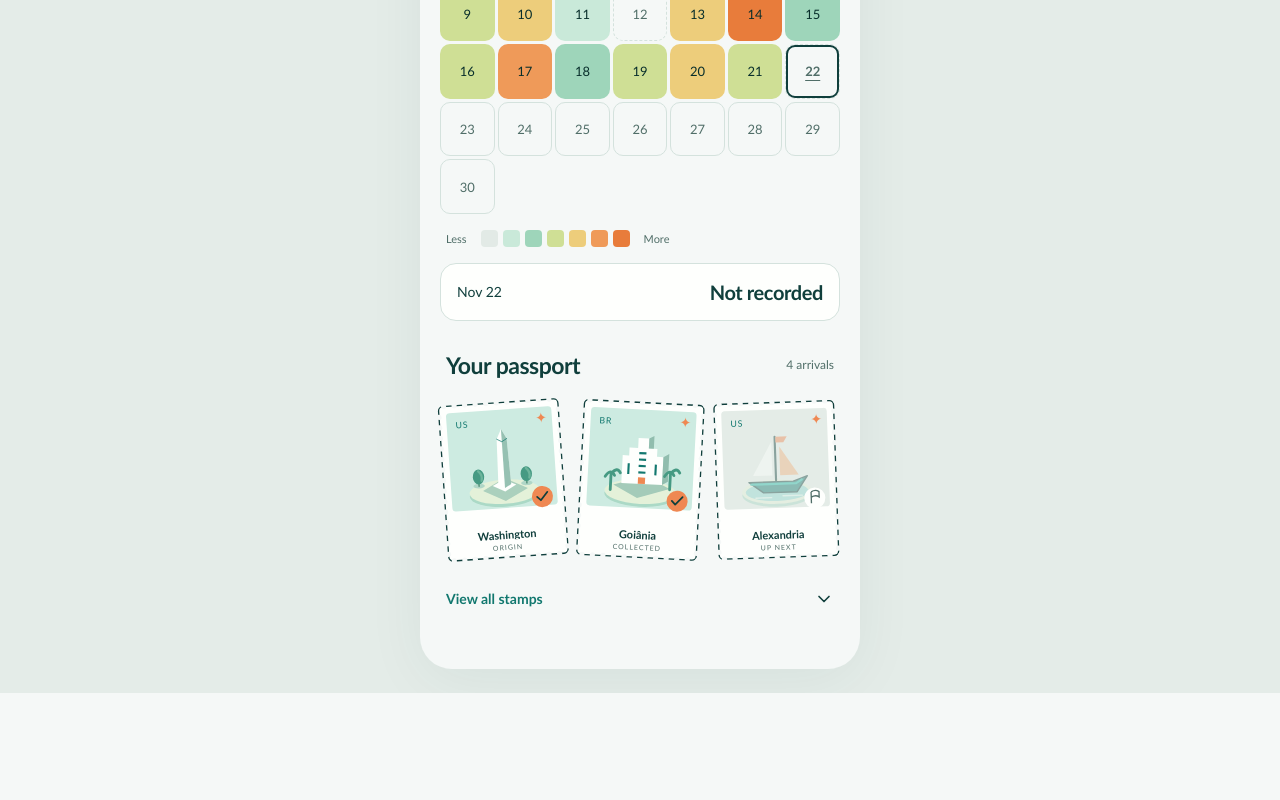
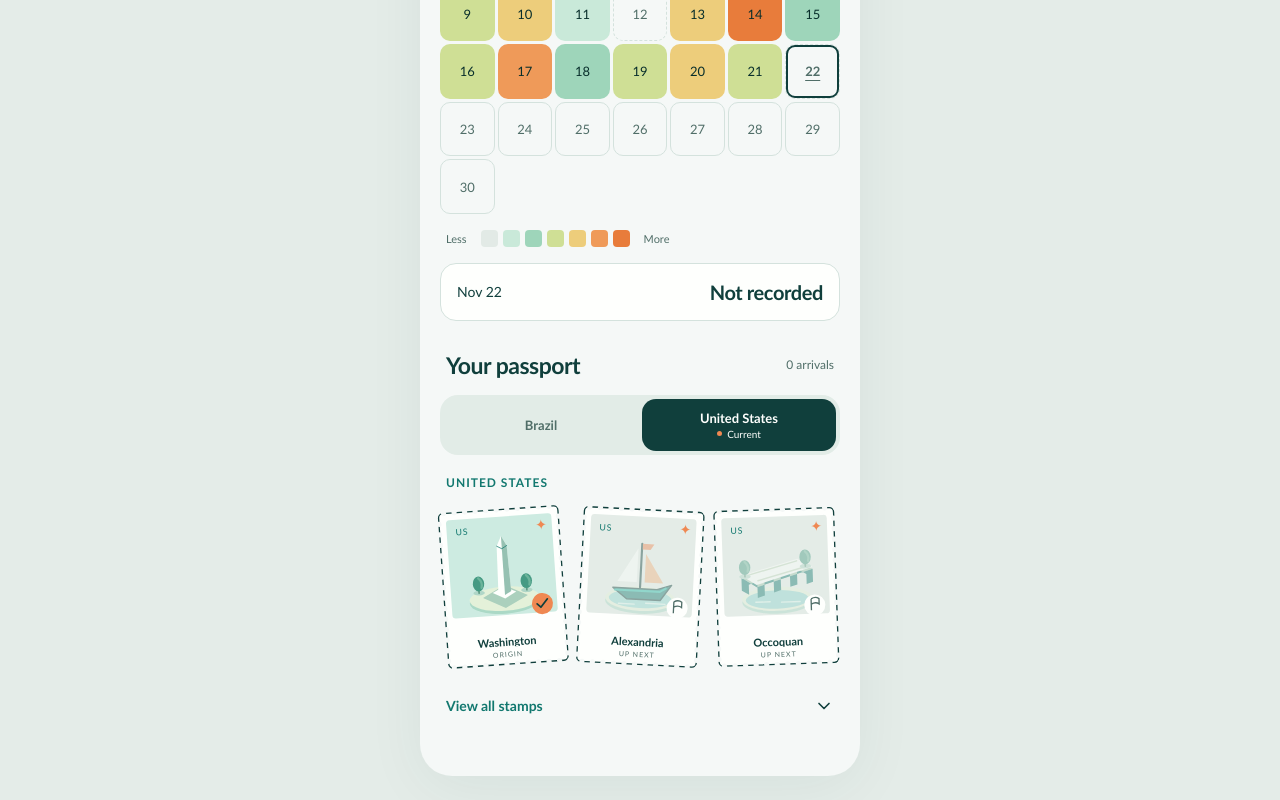
Before and after one commit to Nyllaah/cyh-habit-tracker, a Next.js app: page / in a window 1280 px wide. Shown: the part 1111-1911 px from the top of the page. Before the commit the page ends 1804 px from the top, so only its background shows below. Built offline with nearby package versions, Linux system fonts and the light colour scheme.

Commit message:
feat: organize passport stamps by country (criteria 35)

```diff
--- a/app/components/journey-map.tsx
+++ b/app/components/journey-map.tsx
@@ -1,21 +1,11 @@
 import { useEffect, useMemo, useRef, useState } from "react";
 import type * as Leaflet from "leaflet";
-import type { FeatureCollection, MultiPolygon, Polygon } from "geojson";
-import countries from "@/data/country-maps.json";
+import { countryMaps, placeCountry } from "@/lib/countries";
 import { type City } from "@/lib/journey";
 import { cityArtwork, routeWindow } from "@/lib/places";
-import { insideRing, journeyPosition } from "@/lib/map";
+import { journeyPosition } from "@/lib/map";
 
 type MapApi = { map: Leaflet.Map; library: typeof Leaflet };
-const outlines = countries as FeatureCollection<Polygon | MultiPolygon, { code: string; name: string }>;
-
-function countryForCity(city: City) {
-  return outlines.features.find((feature) => {
-    if (city.country) return feature.properties.code === city.country;
-    const polygons = feature.geometry.type === "Polygon" ? [feature.geometry.coordinates] : feature.geometry.coordinates;
-    return polygons.some((rings) => insideRing(city.longitude, city.latitude, rings[0]) && !rings.slice(1).some((ring) => insideRing(city.longitude, city.latitude, ring)));
-  });
-}
 
 export function JourneyMap({ route: fullRoute, meters }: { route: City[]; meters: number }) {
   const container = useRef<HTMLDivElement>(null);
@@ -23,7 +13,7 @@ export function JourneyMap({ route: fullRoute, meters }: { route: City[]; meters
   const [tileStatus, setTileStatus] = useState<"loading" | "ready" | "offline">("loading");
   const viewKey = useRef("");
   const route = useMemo(() => routeWindow(fullRoute, meters), [fullRoute, meters]);
-  const country = countryForCity(fullRoute[0]);
+  const country = countryMaps.features.find((feature) => feature.properties.code === placeCountry(fullRoute[0]));
 
   useEffect(() => {
     let disposed = false;
@@ -38,7 +28,7 @@ export function JourneyMap({ route: fullRoute, meters }: { route: City[]; meters
       map.on("zoomend", showOverviewMarkers);
       map.attributionControl.setPrefix(false);
       map.createPane("country").style.zIndex = "150";
-      library.geoJSON(outlines, { pane: "country", interactive: false, style: { color: "#69A99B", weight: 1.5, fillColor: "#CDE5CD", fillOpacity: 1 } }).addTo(map);
+      library.geoJSON(countryMaps, { pane: "country", interactive: false, style: { color: "#69A99B", weight: 1.5, fillColor: "#CDE5CD", fillOpacity: 1 } }).addTo(map);
       const tiles = library.tileLayer("https://tile.openstreetmap.org/{z}/{x}/{y}.png", {
         maxZoom: 19, minZoom: 2, keepBuffer: 0, updateWhenIdle: true,
         attribution: '&copy; <a href="https://www.openstreetmap.org/copyright">OpenStreetMap</a> · <a href="https://www.naturalearthdata.com/">Natural Earth</a>',
--- a/app/components/passport.tsx
+++ b/app/components/passport.tsx
@@ -1,6 +1,7 @@
 import Image from "next/image";
+import { useState } from "react";
 import { CityStamp } from "@/app/components/city-stamp";
-import type { PassportCollection, PassportStamp } from "@/lib/passport";
+import type { CountryPassport, PassportStamp } from "@/lib/passport";
 import { placeKey } from "@/lib/places";
 
 function StampGrid({ stamps }: { stamps: PassportStamp[] }) {
@@ -9,12 +10,23 @@ function StampGrid({ stamps }: { stamps: PassportStamp[] }) {
   </li>)}</ul>;
 }
 
-export function Passport({ collection }: { collection: PassportCollection }) {
+export function Passport({ countries, currentCountry }: { countries: CountryPassport[]; currentCountry: string }) {
+  const [selectedCountry, setSelectedCountry] = useState(currentCountry);
+  const selected = countries.find((country) => country.country === selectedCountry) ?? countries[0];
+  const { collection, name } = selected;
   const { preview, moreCollected, moreUpcoming, arrivalCount } = collection;
   const hasMore = moreCollected.length > 0 || moreUpcoming.length > 0;
   return (
     <section className="passport" aria-labelledby="passport-title">
       <div className="section-heading"><h2 id="passport-title">Your passport</h2><p>{arrivalCount} {arrivalCount === 1 ? "arrival" : "arrivals"}</p></div>
+      <div className="passport-country-switch" role="group" aria-label="Passport country">
+        {countries.map((country) => <button key={country.country} type="button" aria-pressed={country.country === selected.country}
+          aria-label={`View ${country.name} stamps${country.country === currentCountry ? ", current journey" : ""}`} onClick={() => setSelectedCountry(country.country)}>
+          <span>{country.name}</span>{country.country === currentCountry && <small>Current</small>}
+        </button>)}
+      </div>
+      <div key={selected.country} role="region" aria-labelledby="passport-country-title">
+        <h3 id="passport-country-title" className="passport-country-title">{name}</h3>
         <StampGrid stamps={preview} />
         {hasMore && <details className="passport-more">
           <summary><span className="passport-expand-label">View all stamps</span><span className="passport-collapse-label">Show less</span><Image src="/journey/icons/chevron-down.svg" width={20} height={20} alt="" /></summary>
@@ -23,6 +35,7 @@ export function Passport({ collection }: { collection: PassportCollection }) {
             {moreUpcoming.length > 0 && <div><h3>Next discoveries</h3><StampGrid stamps={moreUpcoming} /></div>}
           </div>
         </details>}
+      </div>
     </section>
   );
 }
--- a/app/globals.css
+++ b/app/globals.css
@@ -228,3 +228,11 @@ button.origin .origin-chevron { width: 16px; height: 16px; }
 /* Country-scale markers stay legible when nearby cities converge. */
 .map-overview .map-city-marker img, .map-overview .leaflet-tooltip { visibility: hidden; }
 .map-overview .map-city-marker::after { content: ""; position: absolute; left: 19px; top: 38px; width: 10px; height: 10px; border: 2px solid var(--surface); border-radius: 50%; background: var(--teal); }
+
+.passport-country-switch { display: flex; gap: 4px; padding: 4px; margin: -4px 0 20px; border-radius: 18px; background: #E2ECE7; }
+.passport-country-switch button { flex: 1; display: flex; flex-direction: column; align-items: center; justify-content: center; gap: 2px; min-width: 0; min-height: 52px; padding: 8px 12px; border: 0; border-radius: 14px; background: transparent; color: var(--muted); font-size: 13px; font-weight: 700; overflow-wrap: anywhere; }
+.passport-country-switch button[aria-pressed="true"] { background: var(--ink); color: var(--surface); }
+.passport-country-switch small { display: flex; align-items: center; gap: 5px; font-size: 10px; font-weight: 500; }
+.passport-country-switch small::before { content: ""; width: 5px; height: 5px; border-radius: 50%; background: #B95317; }
+.passport-country-switch button[aria-pressed="true"] small::before { background: var(--orange); }
+.passport-country-title { margin: 0 6px 16px; color: var(--teal); font-size: 12px; text-transform: uppercase; letter-spacing: 1px; font-weight: 700; }
--- a/app/page.tsx
+++ b/app/page.tsx
@@ -8,7 +8,8 @@ import { ActivityHistory } from "@/app/components/activity-history";
 import { CityPicker } from "@/app/components/city-picker";
 import { Arrival } from "@/app/components/arrival";
 import { Passport } from "@/app/components/passport";
-import { passportCollection } from "@/lib/passport";
+import { countryPassports, passportCollection } from "@/lib/passport";
+import { placeCountry } from "@/lib/countries";
 import { getCityCatalog, getJourneySample } from "@/lib/data";
 import { discoverNearby } from "@/lib/cities";
 import { placeKey } from "@/lib/places";
@@ -34,7 +35,8 @@ export default function Page() {
   const syncInFlight = useRef(false);
   const meters = routeMeters(state);
   const next = nextCity(state.route, meters);
-  const collection = passportCollection(state);
+  const currentCountry = placeCountry(state.route[0]);
+  const collection = passportCollection(state, currentCountry);
   const today = state.days.find((day) => day.date === sample.today);
   const needsDestinations = state.route.filter((city) => city.cumulativeMeters > meters).length < 2;
   const frontier = needsDestinations ? state.route[state.route.length - 1] : null;
@@ -108,7 +110,7 @@ export default function Page() {
 
       <ActivityHistory days={state.days} today={sample.today} unit={unit} />
 
-      <Passport collection={collection} />
+      <Passport key={state.route[0].id} countries={countryPassports(state)} currentCountry={currentCountry} />
 
       {choosingCity && <CityPicker catalog={catalog} carryLabel={`${formatDistance(checkpointCarry(state), unit)} carries over · stamps kept`}
         onSelect={(origin, candidates) => {
--- /dev/null
+++ b/lib/countries.ts
@@ -0,0 +1,19 @@
+import countries from "../data/country-maps.json" with { type: "json" };
+import type { FeatureCollection, MultiPolygon, Polygon } from "geojson";
+import type { Place } from "./places.ts";
+import { insideRing } from "./map.ts";
+
+export const countryMaps = countries as FeatureCollection<Polygon | MultiPolygon, { code: string; name: string }>;
+
+export function placeCountry(place: Place): string {
+  if (place.country) return place.country.toUpperCase();
+  // GPS origins may have coordinates without a country name.
+  return countryMaps.features.find((feature) => {
+    const polygons = feature.geometry.type === "Polygon" ? [feature.geometry.coordinates] : feature.geometry.coordinates;
+    return polygons.some((rings) => insideRing(place.longitude, place.latitude, rings[0]) && !rings.slice(1).some((ring) => insideRing(place.longitude, place.latitude, ring)));
+  })?.properties.code ?? "";
+}
+
+export function countryName(code: string): string {
+  return countryMaps.features.find((feature) => feature.properties.code === code)?.properties.name ?? (code || "Other places");
+}
--- a/lib/passport.ts
+++ b/lib/passport.ts
@@ -1,18 +1,30 @@
 import { collectedStamps, routeMeters, type City, type JourneyState } from "./journey.ts";
 import { placeKey } from "./places.ts";
+import { countryName, placeCountry } from "./countries.ts";
 
 export type PassportStamp = { city: City; origin: boolean; earned: boolean };
 export type PassportCollection = { preview: PassportStamp[]; moreCollected: PassportStamp[]; moreUpcoming: PassportStamp[]; arrivalCount: number };
+export type CountryPassport = { country: string; name: string; collection: PassportCollection };
+
+export function countryPassports(state: JourneyState): CountryPassport[] {
+  const countries = new Set([...collectedStamps(state).map((stamp) => placeCountry(stamp.city)), ...state.route.map(placeCountry)]);
+  return [...countries].sort().map((country) => ({ country, name: countryName(country), collection: passportCollection(state, country) }));
+}
 
 // Preview the current journey without losing access to archived stamps.
-export function passportCollection(state: JourneyState): PassportCollection {
-  const collected: PassportStamp[] = collectedStamps(state).map((stamp) => ({ ...stamp, earned: true }));
+export function passportCollection(state: JourneyState, country?: string): PassportCollection {
+  const collected: PassportStamp[] = collectedStamps(state)
+    .filter((stamp) => country === undefined || placeCountry(stamp.city) === country)
+    .map((stamp) => ({ ...stamp, earned: true }));
   const collectedKeys = new Set(collected.map((stamp) => placeKey(stamp.city)));
   const meters = routeMeters(state);
   const upcoming: PassportStamp[] = state.route.slice(1)
-    .filter((city) => city.cumulativeMeters > meters && !collectedKeys.has(placeKey(city)))
+    .filter((city) => (country === undefined || placeCountry(city) === country) && city.cumulativeMeters > meters && !collectedKeys.has(placeKey(city)))
     .map((city) => ({ city, origin: false, earned: false }));
-  const originKey = placeKey(state.route[0]);
+  const focusRoute = country === undefined || placeCountry(state.route[0]) === country
+    ? state.route
+    : state.previousJourneys.findLast((journey) => placeCountry(journey.route[0]) === country)?.route;
+  const originKey = focusRoute ? placeKey(focusRoute[0]) : "";
   const origin = collected.find((stamp) => placeKey(stamp.city) === originKey);
   const latest = collected.filter((stamp) => !stamp.origin && placeKey(stamp.city) !== originKey).at(-1);
   const choices = [origin, latest, ...upcoming, ...collected.slice().reverse()];
```
Also changed, not shown: 3 other files (tests, documents, lock files or other folders). Lines whose indentation alone changed are shown as unchanged.
